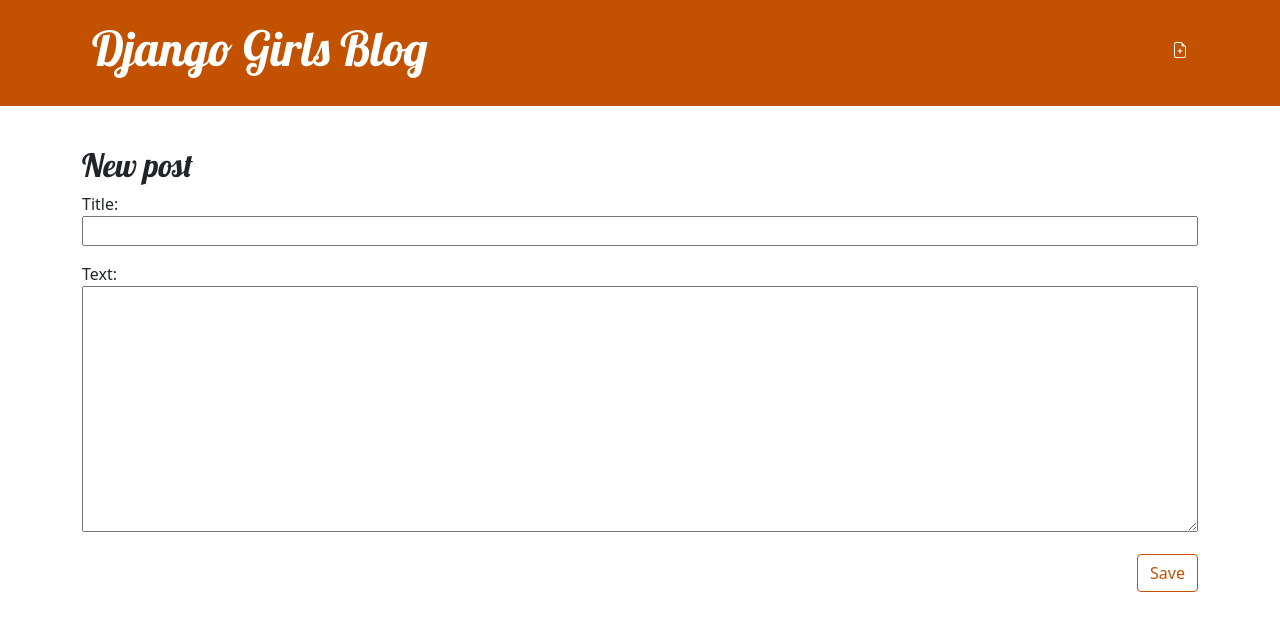
After one commit to millardkieron/my-first-blog, a Django app: page /post/new/ in a window 1280 px wide. The commit adds this page. Shown: the top 631 px of the page. Run offline with Django 3.2, Linux system fonts and the light colour scheme.

Commit message:
Finalised the editing and saving of posts

```diff
--- /dev/null
+++ b/blog/forms.py
@@ -0,0 +1,10 @@
+from django import forms
+
+from .models import Post
+
+class PostForm(forms.ModelForm):
+
+
+	class Meta:
+		model = Post
+		fields = ("title", "text",)
--- /dev/null
+++ b/blog/static/css/blog.css
@@ -0,0 +1,70 @@
+.page-header {
+    background-color: #C25100;
+    margin-top: 0;
+    margin-bottom: 40px;
+    padding: 20px 20px 20px 40px;
+}
+
+.page-header h1,
+.page-header h1 a,
+.page-header h1 a:visited,
+.page-header h1 a:active {
+    color: #ffffff;
+    font-size: 36pt;
+    text-decoration: none;
+}
+
+h1,
+h2,
+h3,
+h4 {
+    font-family: 'Lobster', cursive;
+}
+
+.date {
+    color: #828282;
+}
+
+.save {
+    float: right;
+}
+
+.post-form textarea,
+.post-form input {
+    width: 100%;
+}
+
+.top-menu,
+.top-menu:hover,
+.top-menu:visited {
+    color: #ffffff;
+    float: right;
+    font-size: 26pt;
+    margin-right: 20px;
+}
+
+.post {
+    margin-bottom: 70px;
+}
+
+.post h2 a,
+.post h2 a:visited {
+    color: #000000;
+}
+
+.post > .date,
+.post > .actions {
+    float: right;
+}
+
+.btn-secondary,
+.btn-secondary:visited {
+    color: #C25100;
+    background: none;
+    border-color: #C25100;
+}
+
+.btn-secondary:hover {
+    color: #FFFFFF;
+    background-color: #C25100;
+}
--- a/blog/templates/blog/base.html
+++ b/blog/templates/blog/base.html
@@ -10,6 +10,9 @@
     <body>
     <header class="page-header">
       <div class="container">
+          <a href="{% url 'post_new' %}" class="top-menu">
+              {% include './icons/file-earmark-plus.svg' %}
+          </a>
           <h1><a href="/">Django Girls Blog</a></h1>
       </div>
     </header>
--- /dev/null
+++ b/blog/templates/blog/post_edit.html
@@ -0,0 +1,9 @@
+{% extends 'blog/base.html' %}
+
+{% block content %}
+    <h2>New post</h2>
+    <form method="POST" class="post-form">{% csrf_token %}
+        {{ form.as_p }}
+        <button type="submit" class="save btn btn-secondary">Save</button?
+    </form>
+{% endblock %}
--- a/blog/urls.py
+++ b/blog/urls.py
@@ -4,4 +4,7 @@
 
 urlpatterns = [
     path('', views.post_list, name='post_list'),
+    path("post/<int:pk>/", views.post_detail, name="post_detail"),
+    path('post/new/', views.post_new, name='post_new'),
+    path('post/<int:pk>/edit/', views.post_edit, name='post_edit'),
 ]
--- a/blog/views.py
+++ b/blog/views.py
@@ -1,7 +1,49 @@
 from django.shortcuts import render
 from django.utils import timezone
 from .models import Post
+from django.shortcuts import render, get_object_or_404
+from .forms import PostForm
+from django.shortcuts import redirect
 
 def post_list(request):
 	posts = Post.objects.filter(published_date__lte=timezone.now()).order_by("published_date")
 	return render(request, 'blog/post_list.html', {"posts": posts})
+
+def post_detail(request, pk):
+	post = get_object_or_404(Post, pk=pk)
+	return render(request, "blog/post_detail.html", {"post":post})
+
+
+def post_new(request):
+	if request.method == "POST":
+		form = PostForm(request.POST)
+		if form.is_valid():
+			post = form.save(commit=False)
+			post.author = request.user
+			post.published_date = timezone.now()
+			post.save()
+			return redirect('post_detail', pk=post.pk)
+
+
+
+
+	else:
+
+
+		form = PostForm()
+	return render(request, 'blog/post_edit.html', {'form': form})
+
+
+def post_edit(request, pk):
+	post = get_object_or_404(Post, pk=pk)
+	if request.method == "POST":
+		form = PostForm(request.POST, instance=post)
+		if form.is_valid():
+			post = form.save(commit=False)
+			post.author = request.user
+			post.published_date = timezone.now()
+			post.save()
+			return redirect('post_detail', pk=post.pk)
+	else:
+		form = PostForm(instance=post)
+	return render(request, 'blog/post_edit.html', {'form':form})
```
Also changed, not shown: blog/templates/blog/post_detail.html (+6 -1 lines), blog/templates/blog/icons/file-earmark-plus.svg (added), blog/templates/blog/icons/pencil-fill.svg (added).
